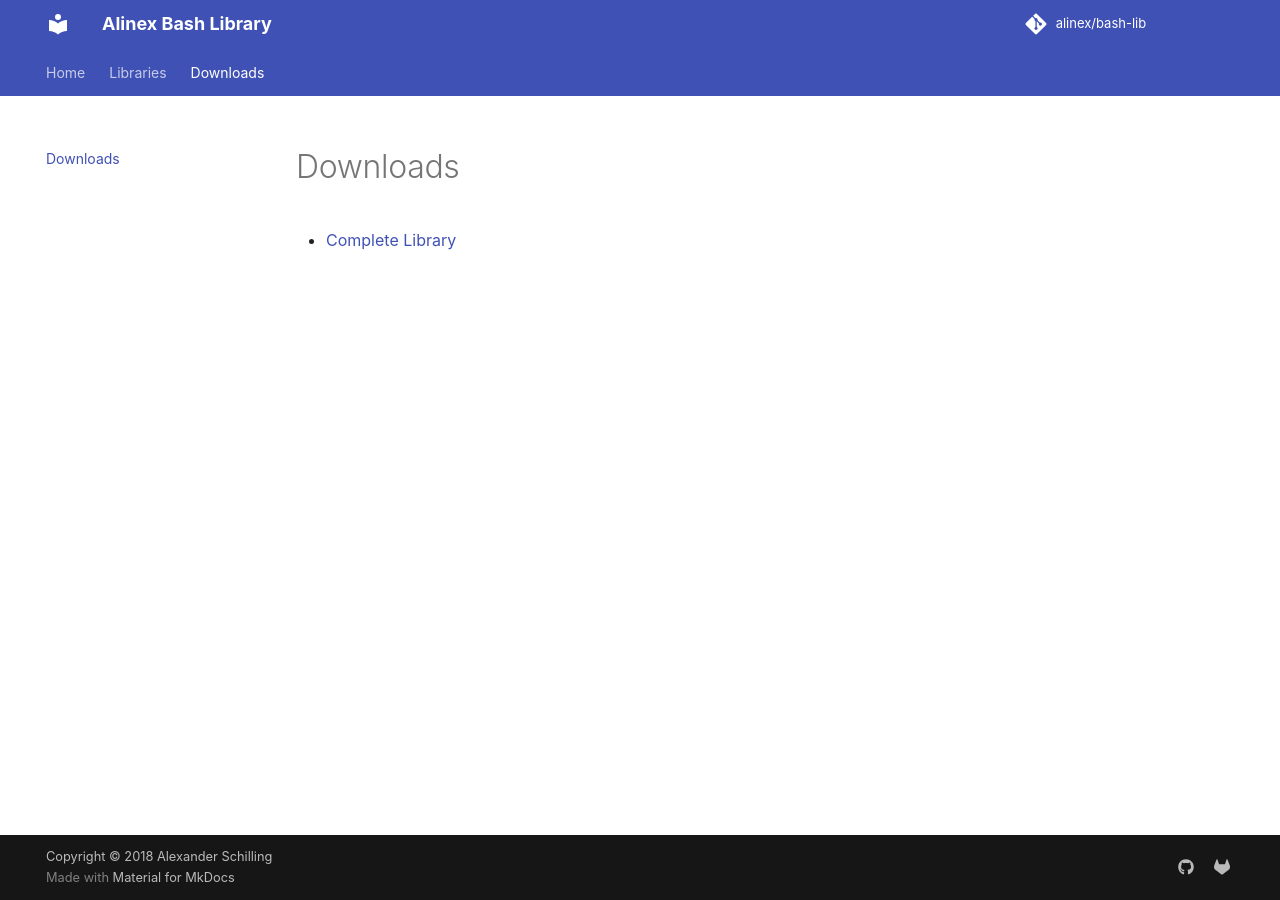
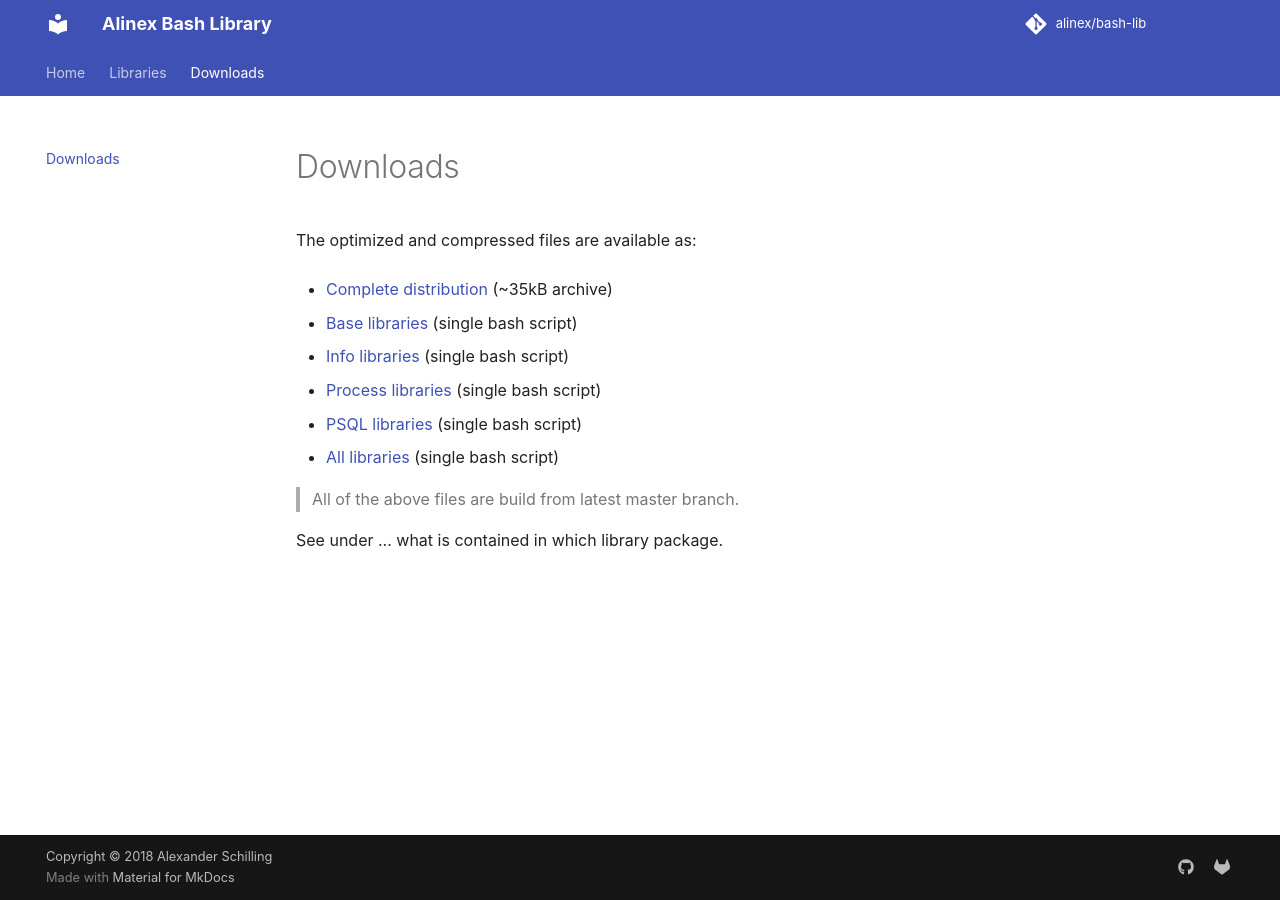
Before and after one commit to alinex/bash-lib, an MkDocs documentation site: the page built from docs/downloads/README.md, in a window 1280 px wide. Built offline with MkDocs 1.6.1 and Material for MkDocs 9.7.7, drawn with Linux system fonts in a browser that asks for light colours; comment, search, counter and statistics services are not loaded.

Commit message:
add library package downloads

```diff
--- a/.gitlab-ci.yml
+++ b/.gitlab-ci.yml
@@ -38,6 +38,7 @@ pages:
         # move to website
         - mv site public
         - mv *.tgz public/downloads
+        - mv *.bash public/downloads
     artifacts:
         paths:
             - public
--- a/docs/downloads/README.md
+++ b/docs/downloads/README.md
@@ -1,3 +1,15 @@
 # Downloads
 
-- [Complete Library](bash-lib.tgz)
+The optimized and compressed files are available as:
+
+- [Complete distribution](bash-lib.tgz) (~35kB archive)
+
+- [Base libraries](base.bash) (single bash script)
+- [Info libraries](info.bash) (single bash script)
+- [Process libraries](process.bash) (single bash script)
+- [PSQL libraries](psql.bash) (single bash script)
+- [All libraries](all.bash) (single bash script)
+
+> All of the above files are build from latest master branch.
+
+See under ... what is contained in which library package.
```
Also changed, not shown: 1 other file.
